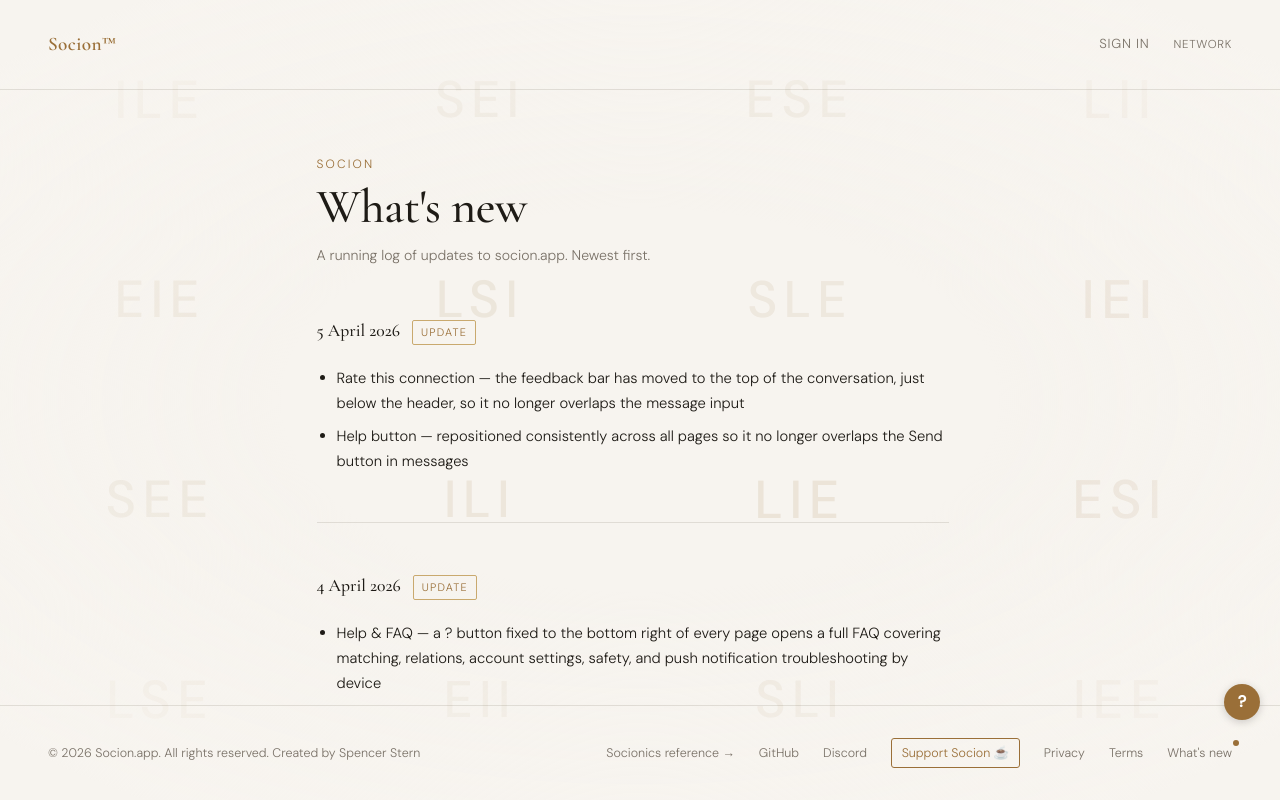
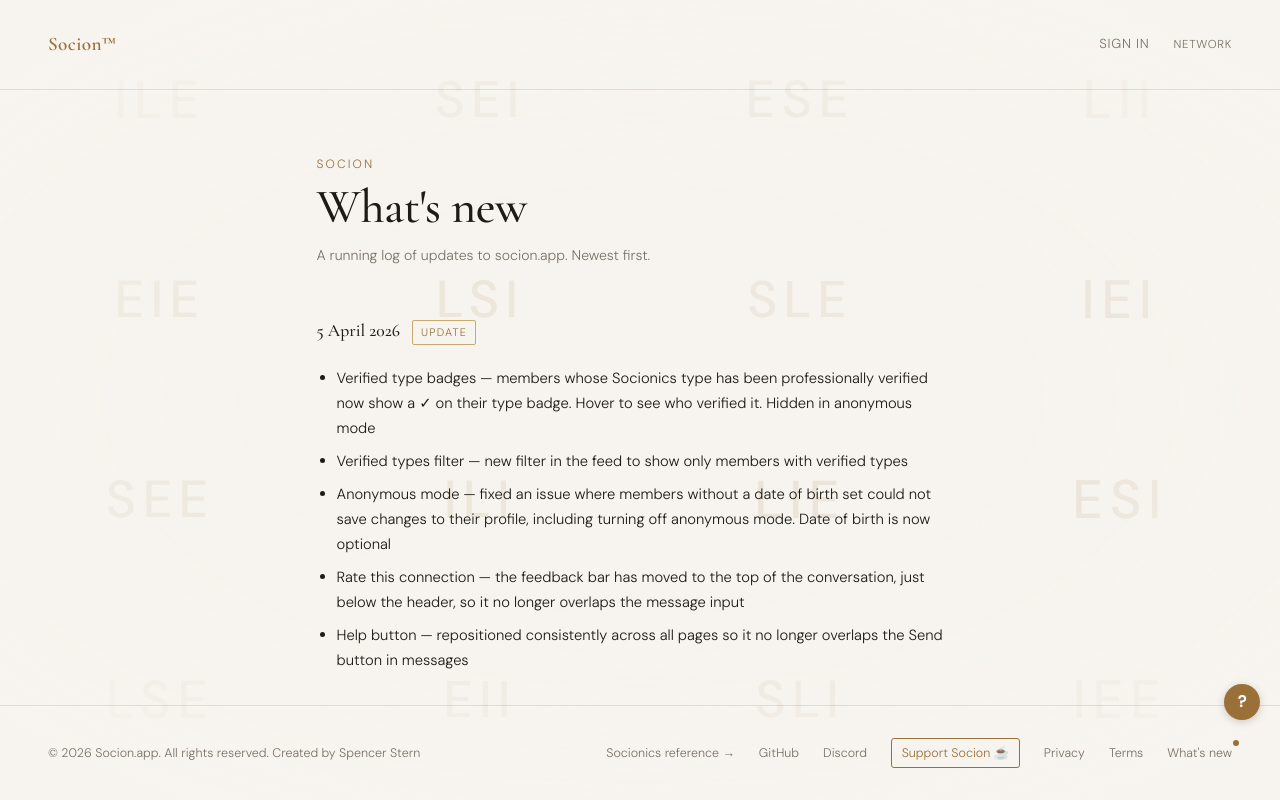
Before and after one commit to sstern42/socionics-match, a React (Vite) app: page /changelog in a window 1280 px wide. Built offline with nearby package versions, Linux system fonts and the light colour scheme; no server answers.

Commit message:
Add files via upload

```diff
--- a/src/pages/Changelog.jsx
+++ b/src/pages/Changelog.jsx
@@ -5,6 +5,9 @@ export const ENTRIES = [
     date: '5 April 2026',
     label: 'Update',
     items: [
+      'Verified type badges — members whose Socionics type has been professionally verified now show a ✓ on their type badge. Hover to see who verified it. Hidden in anonymous mode',
+      'Verified types filter — new filter in the feed to show only members with verified types',
+      'Anonymous mode — fixed an issue where members without a date of birth set could not save changes to their profile, including turning off anonymous mode. Date of birth is now optional',
       'Rate this connection — the feedback bar has moved to the top of the conversation, just below the header, so it no longer overlaps the message input',
       'Help button — repositioned consistently across all pages so it no longer overlaps the Send button in messages',
     ],
```
